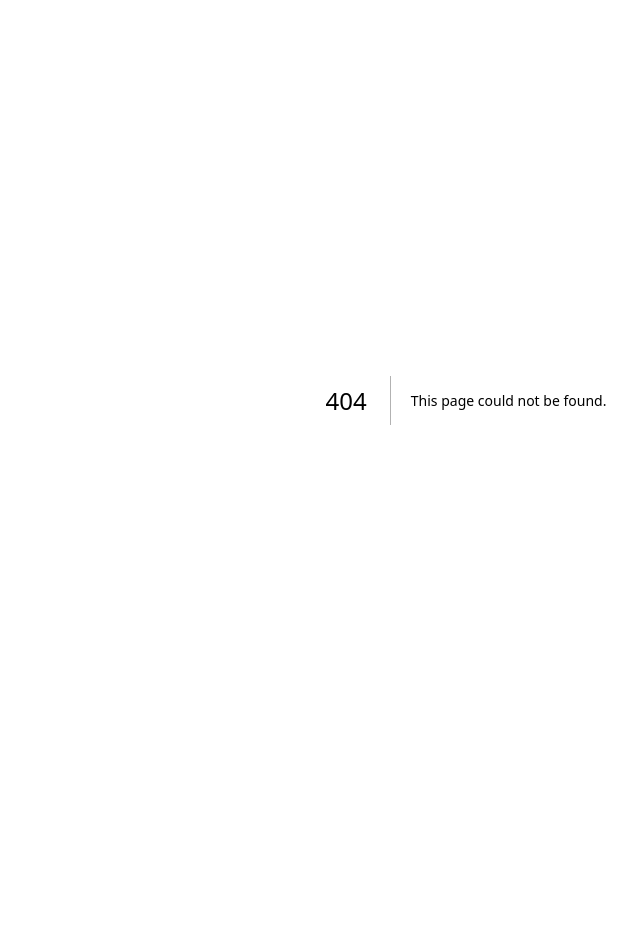
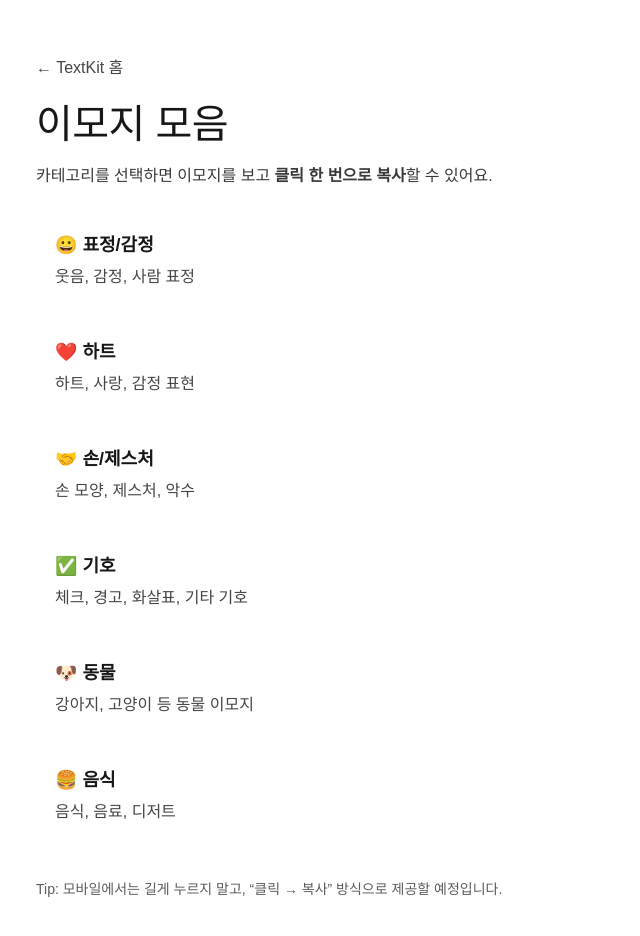
Before and after one commit to textkit-team/textkit-web, a Next.js app: page /emoji in a window 1280 px wide. Before the commit this address had no page. Shown: the top 936 px of the page, without its empty margins (174-814 px from the left). Before the commit the page ends 800 px from the top, so only its background shows below. Built offline with nearby package versions, Linux system fonts and the light colour scheme.

Commit message:
Create page.tsx

```diff
--- /dev/null
+++ b/app/emoji/page.tsx
@@ -0,0 +1,54 @@
+export const metadata = {
+  title: "이모지 모음 | TextKit",
+  description: "자주 쓰는 이모지를 카테고리별로 보고 클릭 한 번으로 복사하세요.",
+};
+
+const CATEGORIES = [
+  { slug: "smileys", title: "😀 표정/감정", desc: "웃음, 감정, 사람 표정" },
+  { slug: "hearts", title: "❤️ 하트", desc: "하트, 사랑, 감정 표현" },
+  { slug: "hands", title: "🤝 손/제스처", desc: "손 모양, 제스처, 악수" },
+  { slug: "symbols", title: "✅ 기호", desc: "체크, 경고, 화살표, 기타 기호" },
+  { slug: "animals", title: "🐶 동물", desc: "강아지, 고양이 등 동물 이모지" },
+  { slug: "food", title: "🍔 음식", desc: "음식, 음료, 디저트" },
+];
+
+export default function EmojiHubPage() {
+  return (
+    <main style={{ maxWidth: 900, margin: "0 auto", padding: "56px 20px" }}>
+      <header style={{ marginBottom: 24 }}>
+        <a href="/" style={{ textDecoration: "none", opacity: 0.8 }}>
+          ← TextKit 홈
+        </a>
+        <h1 style={{ fontSize: 40, margin: "14px 0 8px", letterSpacing: -0.5 }}>
+          이모지 모음
+        </h1>
+        <p style={{ fontSize: 16, lineHeight: 1.7, opacity: 0.85, margin: 0 }}>
+          카테고리를 선택하면 이모지를 보고 <b>클릭 한 번으로 복사</b>할 수 있어요.
+        </p>
+      </header>
+
+      <section style={{ display: "grid", gridTemplateColumns: "1fr", gap: 12 }}>
+        {CATEGORIES.map((c) => (
+          <a
+            key={c.slug}
+            href={`/emoji/${c.slug}`}
+            style={{
+              display: "block",
+              padding: 18,
+              border: "1px solid rgba(255,255,255,0.12)",
+              borderRadius: 14,
+              textDecoration: "none",
+            }}
+          >
+            <div style={{ fontSize: 18, fontWeight: 700 }}>{c.title}</div>
+            <div style={{ marginTop: 6, opacity: 0.8 }}>{c.desc}</div>
+          </a>
+        ))}
+      </section>
+
+      <footer style={{ marginTop: 36, opacity: 0.7, fontSize: 14 }}>
+        Tip: 모바일에서는 길게 누르지 말고, “클릭 → 복사” 방식으로 제공할 예정입니다.
+      </footer>
+    </main>
+  );
+}
```
